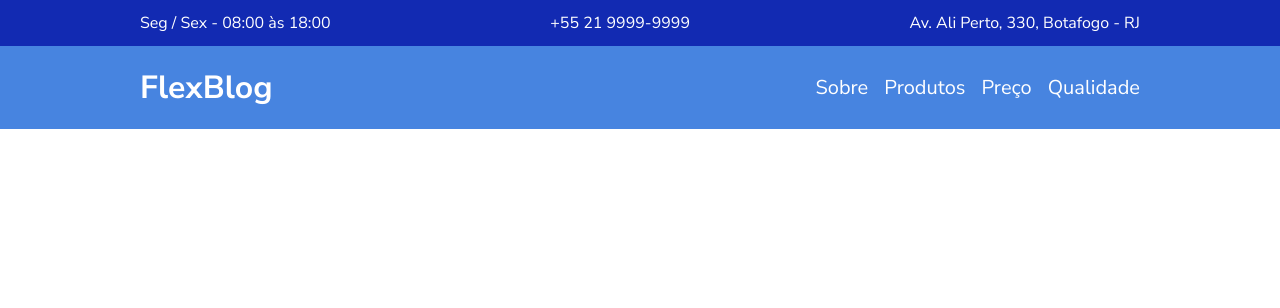
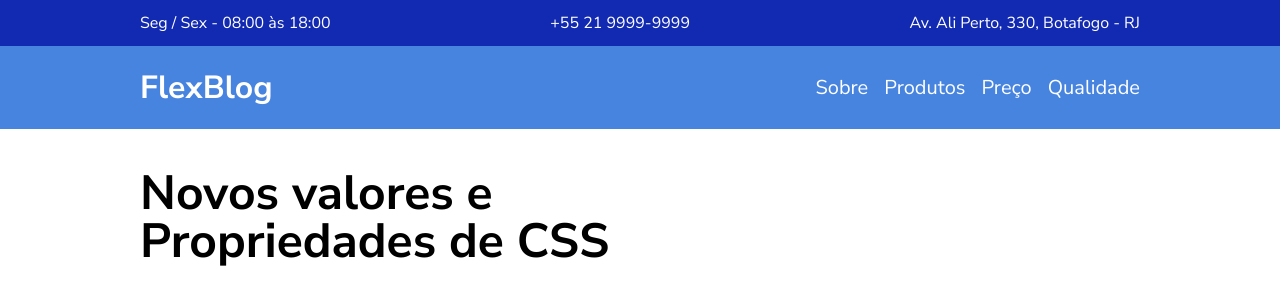
Before and after one commit to ronaldof16/flexblog, a plain HTML site: page index.html in a window 1280 px wide. Drawn offline with Linux system fonts and the light colour scheme.

Commit message:
criação e estilização do h1

```diff
--- a/index.html
+++ b/index.html
@@ -30,5 +30,9 @@
             </nav>
         </div>
     </header>
+    <main>
+        <h1>Novos valores e<br>
+        Propriedades de CSS</h1>
+    </main>
 </body>
 </html>
--- a/style.css
+++ b/style.css
@@ -64,3 +64,12 @@ body {
     font-size: 1.25rem;
     text-transform: capitalize;
 }
+
+h1 {
+    max-width: 1000px;
+    margin: 0 auto;
+    font-size: 3rem;
+    font-weight: bold;
+    padding: 2.5rem 0.75rem;
+    line-height: 1;
+}
```
